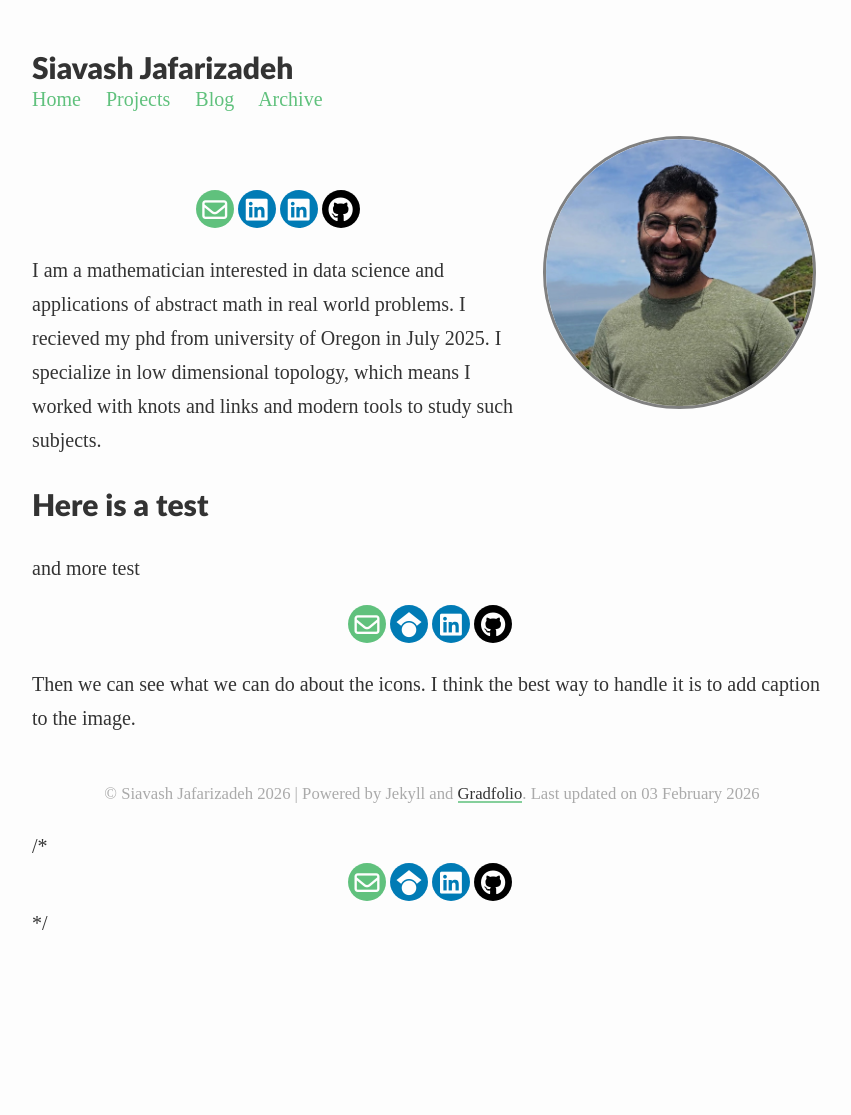
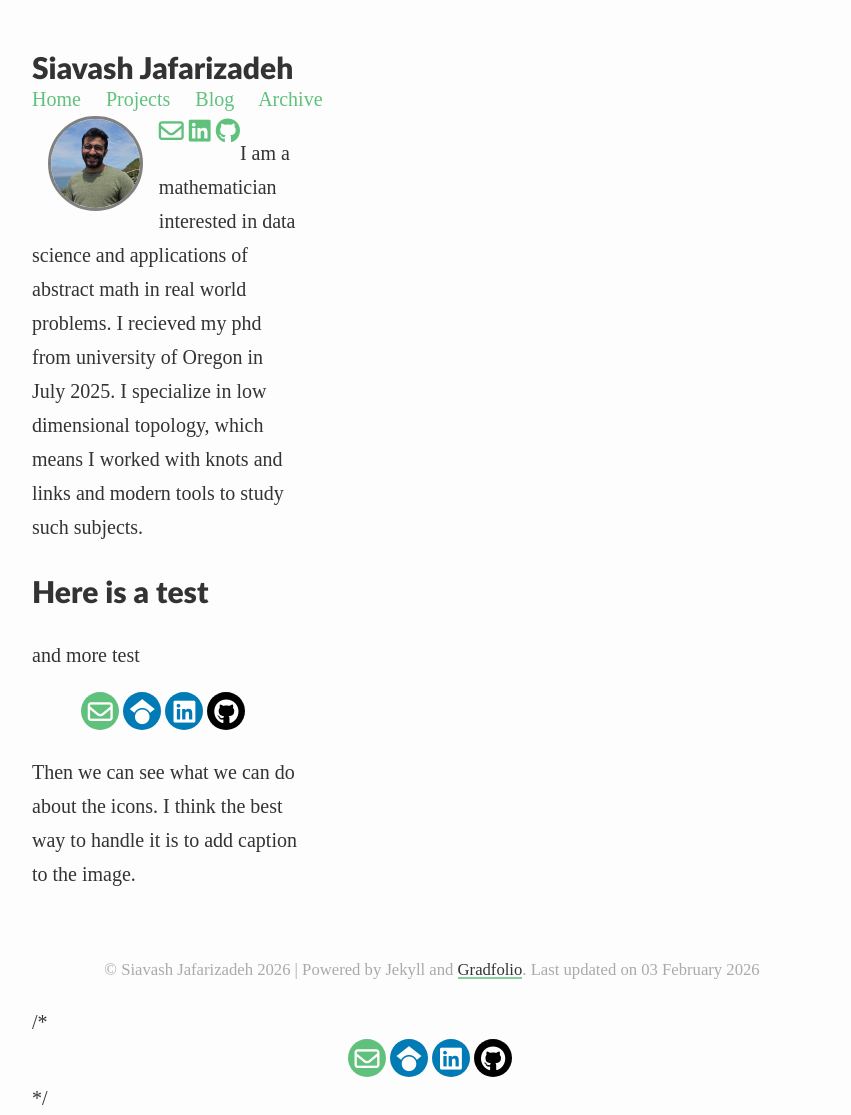
Before and after one commit to Sia-jaf/Sia-jaf.github.io, a Jekyll site: the page built from index.md, in a window 1280 px wide. Shown: the whole page, without its empty margins (208-1059 px from the left). Built offline with Jekyll 4.4.1, drawn with Linux system fonts in a browser that asks for light colours; some web fonts are replaced; before the commit the page ends 980 px from its top, so only the background shows below that.

Commit message:
Still trying

```diff
--- a/_layouts/about.html
+++ b/_layouts/about.html
@@ -4,11 +4,12 @@ layout: default
 
 {% if page.profile %}
     {% if page.profile.image %}
-            <p>
+            <div class="profile-container">
+                <div>
                 <img class="profile {{ page.profile.align }}"  width="33.33%" src="{{ page.profile.image | prepend: '/assets/images/' | relative_url }}">
-                <br>
                 <div class="rounded-social-buttons">
-
+                </div>
+                <div style="float: left;">
                     {%- if site.email -%}
                     <a title="{{ _locale_string_email }}"
                         class="social-button email" itemprop="email"
@@ -17,12 +18,12 @@ layout: default
                     </a>
                     {%- endif -%}
 
-                    {%- if site.google -%}
+                    {%- if site.google-scholar -%}
                     <a title="{{ _locale_string_follow | replace: '[NAME]', 'google' }}"
-                    class="social-button linkedin"
+                    class="social-button google-scholar"
                     href="https://scholar.google.com/{{ site.linkedin }}" itemprop="sameAs"
                     target="_blank">
-                    <i class="fab fa-linkedin"></i>
+                    <i class="fab fa-google-scholar"></i>
                     </a>
                     {%- endif -%}
 
@@ -53,7 +54,7 @@ layout: default
                     </a>
                     {%- endif -%}
                 </div>
-            </p>
+            <div>
     {% endif %}
 {% endif %}
 
--- a/assets/css/_sass/profile.scss
+++ b/assets/css/_sass/profile.scss
@@ -23,6 +23,11 @@
   align-items: center;
 }
 */
+.profile-container {
+  display: grid;
+  width: 33.33%;
+  grid-template-rows: 70% 20%;
+}
 
 .profile {
     border-style: solid;
--- a/index.md
+++ b/index.md
@@ -2,7 +2,7 @@
 layout: about
 permalink: /
 profile:
-  align: right
+  align: left
   image: profile_Feb25.JPG
 published: true
 ---
```
